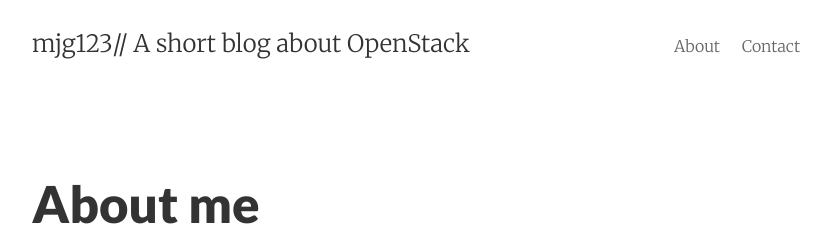
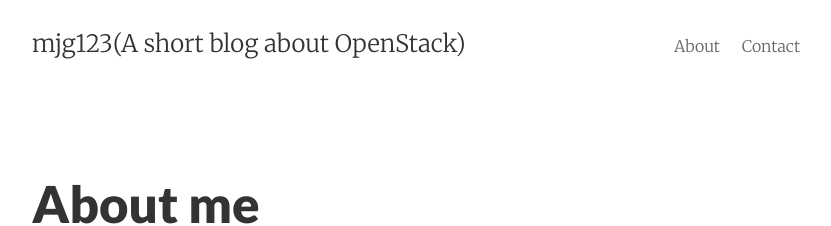
Before and after one commit to mjg123/mjg123.github.io, a Jekyll site: the page built from about.md, in a window 1280 px wide. Shown: the top 226 px of the page, without its empty margins (224-1055 px from the left). Built offline with Jekyll 4.4.1, drawn with Linux system fonts in a browser that asks for light colours.

Commit message:
header up

```diff
--- a/_includes/header.html
+++ b/_includes/header.html
@@ -1,7 +1,7 @@
 <header class="site-header px2 px-responsive">
   <div class="mt2 wrap">
     <div class="measure">
-      <a href="{{ site.url }}" class="site-title">{{ site.title }}</a> // {{ site.description }}
+      <a href="{{ site.url }}" class="site-title">{{ site.title }}</a> ({{ site.description }})
       <nav class="site-nav right">
         {% include navigation.html %}
       </nav>
```
